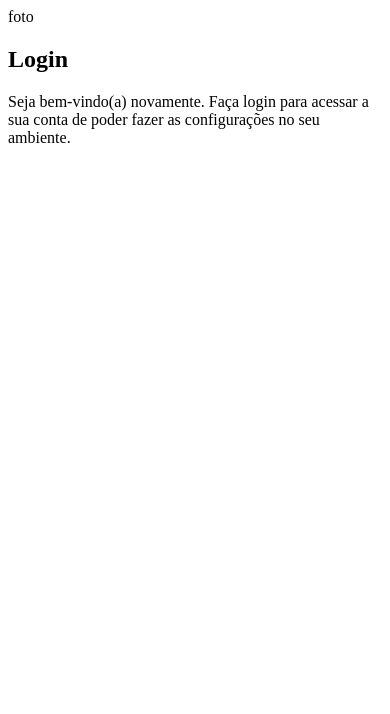
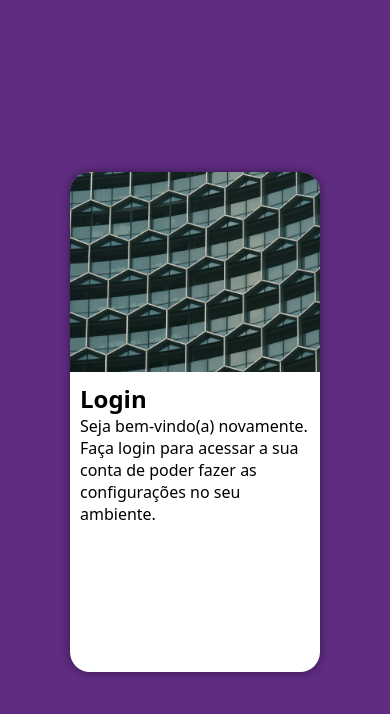
Before and after one commit to Haikara1/projeto-login, a plain HTML site: page index.html in a window 390 px wide. Drawn offline with Linux system fonts and the light colour scheme.

Commit message:
Mobile first criado para o projeto-login

```diff
--- a/estilos/style.css
+++ b/estilos/style.css
@@ -5,3 +5,61 @@
     Verde: #49a09d
     Lilás: #5f2c82
 */
+
+/*
+
+    Como deixar sempre no centro da tela:
+
+    position: relative;
+    position: absolute;
+    top: 50%;
+    left: 50%;
+    transform: translate(-50%, -50%)
+
+*/
+
+* {
+    font-family: system-ui, -apple-system, BlinkMacSystemFont, 'Segoe UI', Roboto, Oxygen, Ubuntu, Cantarell, 'Open Sans', 'Helvetica Neue', sans-serif;
+    padding: 0px;
+    margin: 0px;
+    box-sizing: border-box;
+}
+
+body, html {
+    background-color: #5f2c82;
+    height: 100vh;
+    width: 100vw;
+}
+
+main {
+    position: relative;
+    height: 100vh;
+    width: 100vw;
+}
+
+section#login {
+    position: absolute;
+    top: 50%;
+    left: 50%;
+    transform: translate(-50%, -50%);
+    overflow: hidden;
+
+    background-color: white;
+    width: 250px;
+    height: 500px;
+    border-radius: 20px;
+    box-shadow: 0px 0px 10px rgba(0, 0, 0, 0.450);
+}
+
+section#login > div#imagem {
+    display: block;
+    background: #5f2c82 url(../imagens/login.jpg) no-repeat;
+    background-size: cover;
+    background-position: left bottom;
+    height: 200px;
+}
+
+section#login > div#formulario {
+    display: block;
+    padding: 10px;
+}
--- a/index.html
+++ b/index.html
@@ -10,7 +10,7 @@
     <main>
         <section id="login">
             <div id="imagem">
-                foto
+                <!-- Aqui vai a imagem nas CSS -->
             </div>
             <div id="formulario">
                 <h1>Login</h1>
```
